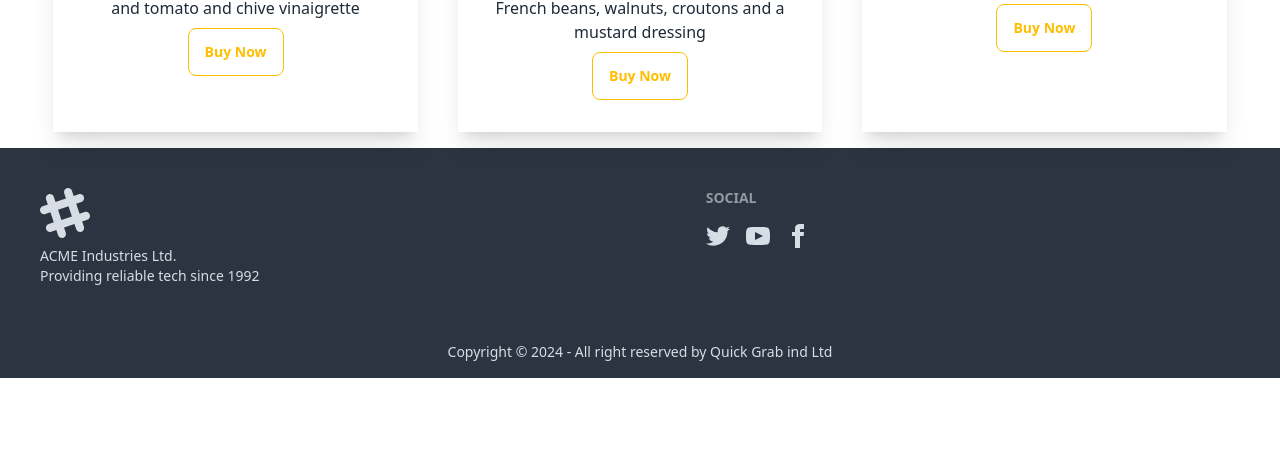
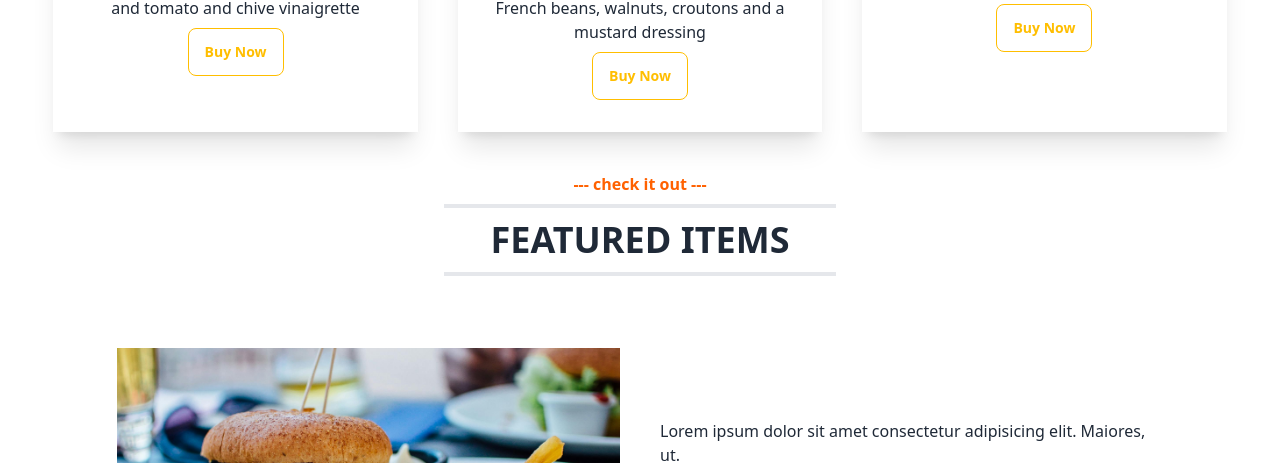
Before and after one commit to EmonHossen10/quick-grab-client, a React (Vite) app: page / in a window 1280 px wide. Shown: the part 2337-2800 px from the top of the page. Before the commit the page ends 2715 px from the top, so only its background shows below. Built offline with nearby package versions, Linux system fonts and the light colour scheme.

Commit message:
some featured added

```diff
--- a/src/Components/SectionTitle.jsx
+++ b/src/Components/SectionTitle.jsx
@@ -4,7 +4,7 @@ const SectionTitle = ({subHeading,heading}) => {
     return (
         <div className="lg:w-4/12  mx-auto text-center py-10">
             <p  className="text-basic mb-2    font-semibold"   >---   {subHeading} ---</p>
-            <h2 className="  text-4xl font-bold  uppercase  border-y-4    py-3 ">{heading}</h2>
+            <h2 className="  text-4xl font-semibold  uppercase  border-y-4    py-3 ">{heading}</h2>
         </div>
     );
 };
--- /dev/null
+++ b/src/Pages/Home/Featured/Featured.jsx
@@ -0,0 +1,33 @@
+import SectionTitle from "../../../Components/SectionTitle";
+import featuredImg from "../../../../public/asset/home/featured.jpg";
+
+const Featured = () => {
+  return (
+    <div>
+      <SectionTitle
+        subHeading={"check it out "}
+        heading={"featured items"}
+      ></SectionTitle>
+      <section className="flex justify-center items-center py-8 px-16 gap-10">
+        <div className="flex-1">
+          <img src={featuredImg} className="w-[600px]" alt="" />
+        </div>
+        <div className="flex-1">
+          <p>
+            Lorem ipsum dolor sit amet consectetur adipisicing elit. Maiores,
+            ut.
+          </p>
+          <p>Lorem ipsum dolor sit amet.</p>
+          <p>
+            Lorem ipsum dolor sit amet consectetur, adipisicing elit. Molestias
+            autem consequuntur neque quia dolore, porro ratione expedita iure
+            sint vero.
+          </p>
+          <button className="btn btn-outline  btn-warning">CLICK HERE</button>
+        </div>
+      </section>
+    </div>
+  );
+};
+
+export default Featured;
--- a/src/Pages/Home/Home/Home.jsx
+++ b/src/Pages/Home/Home/Home.jsx
@@ -1,5 +1,6 @@
 import Banner from "../Banner/Banner";
 import ChefRecommendation from "../ChefRecomendation/ChefRecommendation";
+import Featured from "../Featured/Featured";
 import Category from "../category/Category";
 import PopularMenu from "../popularMenu/PopularMenu";
 
@@ -11,6 +12,7 @@ const Home = () => {
         <Category></Category>
         <PopularMenu></PopularMenu>
         <ChefRecommendation></ChefRecommendation>
+        <Featured></Featured>
       </div>
     </div>
   );
```
